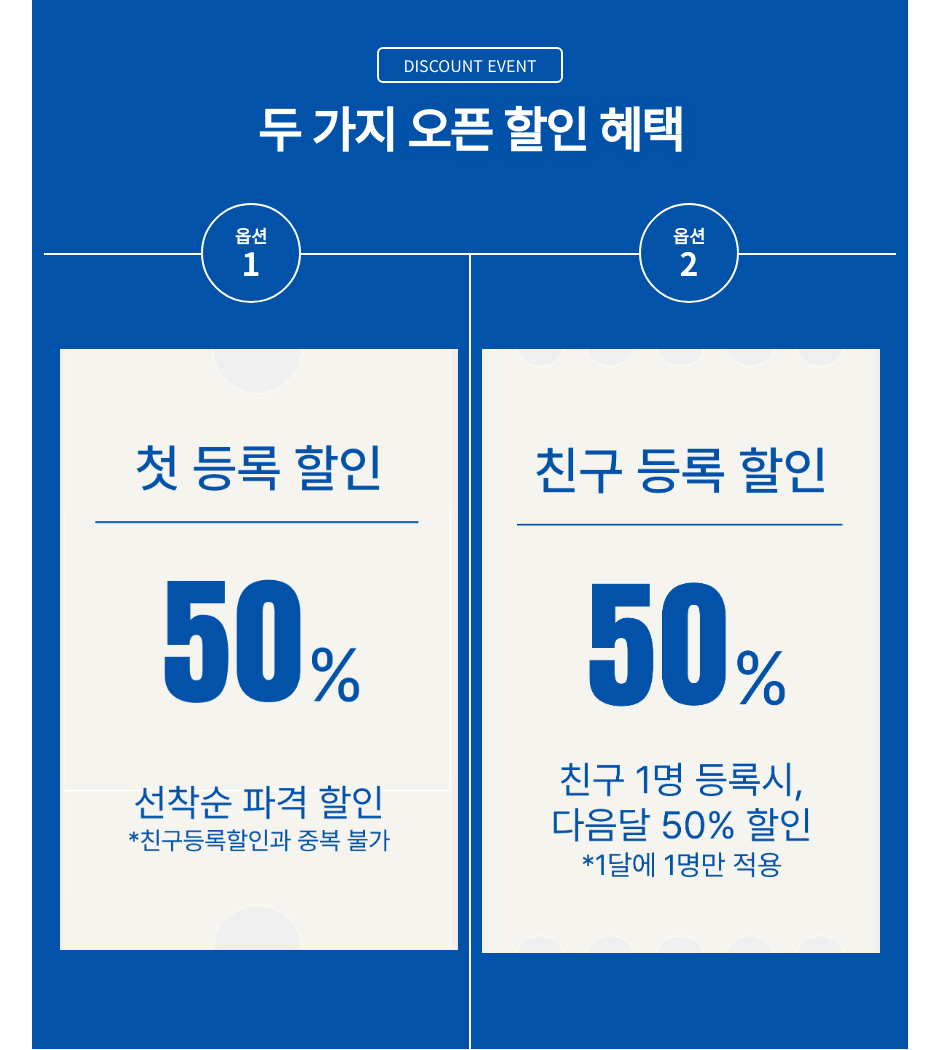
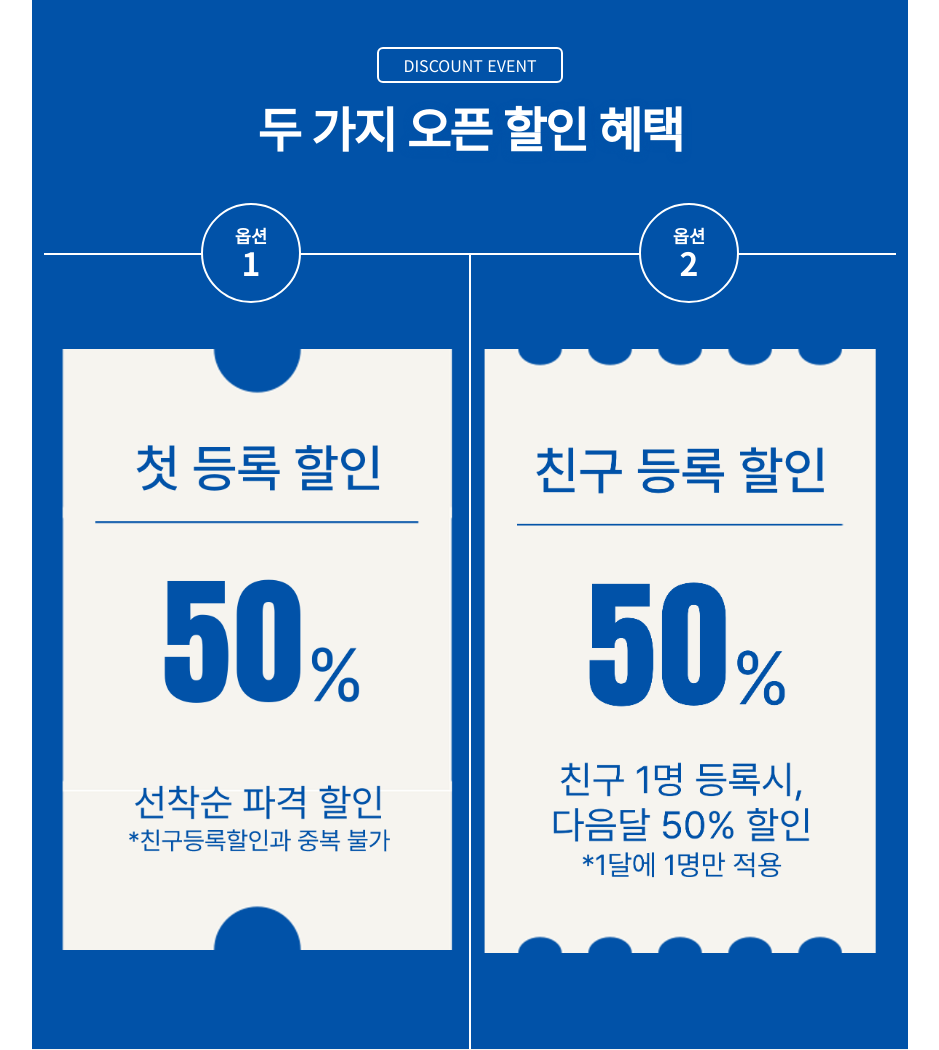
Before and after one commit to ohho-developer/diet_swim_page, a Django app: page / in a window 1280 px wide. Shown: the part 1994-3044 px from the top of the page, without its empty margins (170-1109 px from the left). Run offline with Django 5.2, Linux system fonts and the light colour scheme; parts of the project's set-up code (start-up, migrations or seed data) failed here and were passed over; some libraries are stand-ins or nearby versions.

Commit message:
main page editing2

```diff
--- a/main/templates/main/index.html
+++ b/main/templates/main/index.html
@@ -57,7 +57,6 @@
     .lazy-image {
         opacity: 0;
         transition: opacity 0.5s ease-in-out;
-        background-color: #f0f0f0;
     }
 
     .lazy-image.loaded {
```
